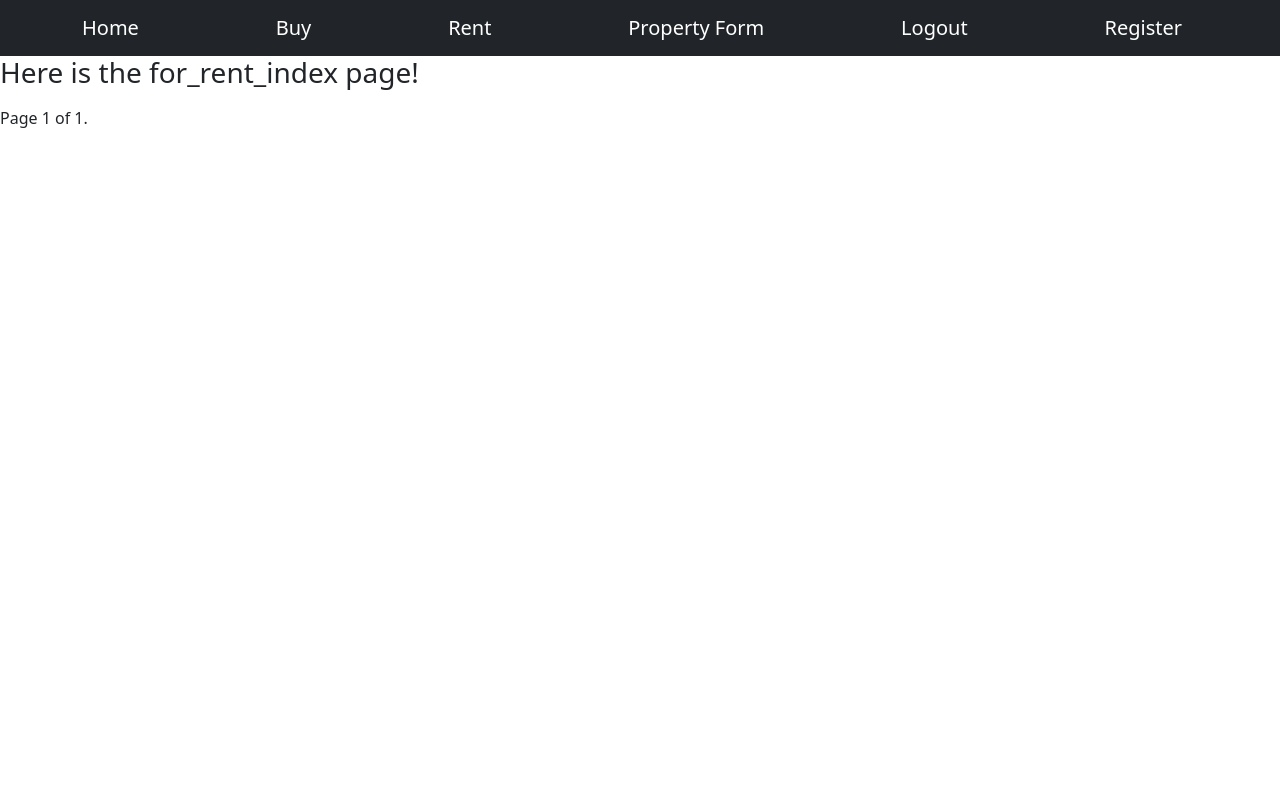
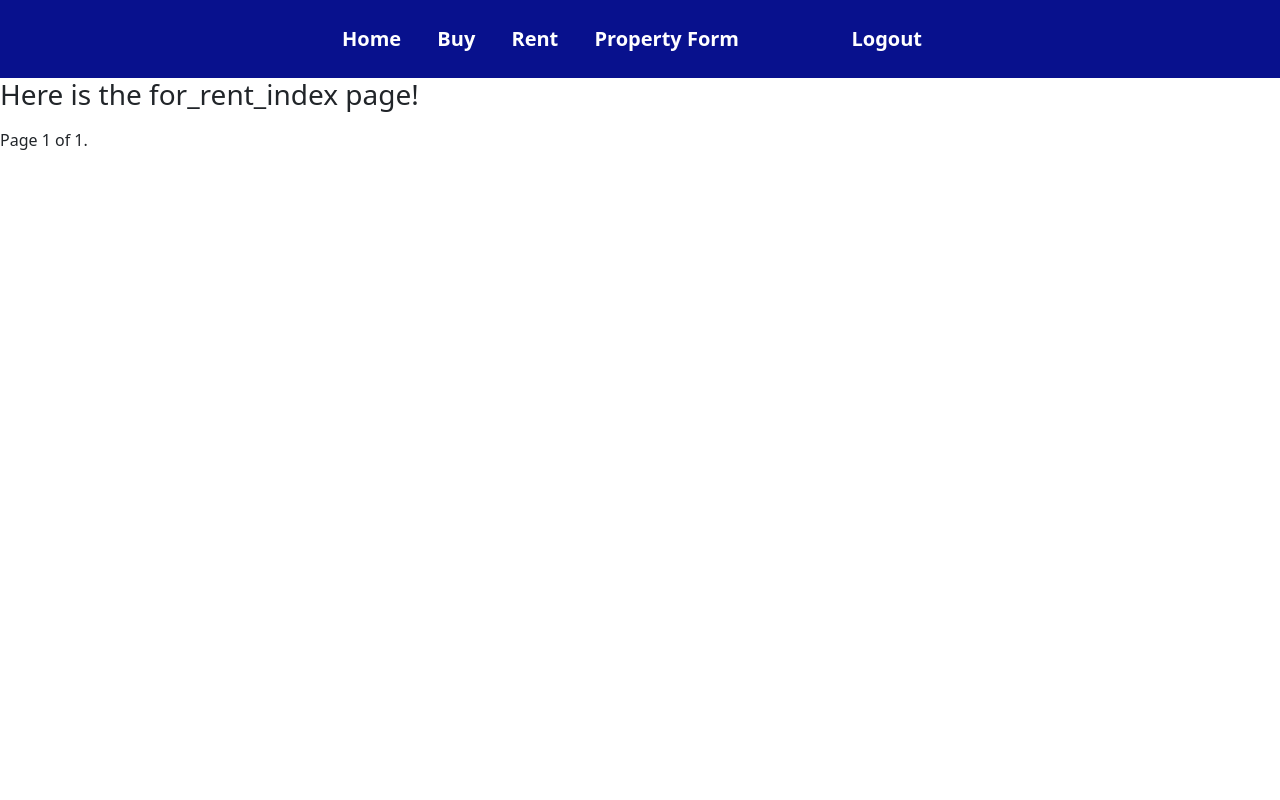
Before and after one commit to SvenMC/django_estate_agent, a Django app: page /for_rent/ in a window 1280 px wide. Run offline with Django 4.2, Linux system fonts and the light colour scheme; the visitor is signed in with stand-in values (Sample User, id 1); data that the repository does not hold is empty.

Commit message:
navbar v1

```diff
--- a/estate_agent/static/css/navbar.css
+++ /dev/null
@@ -1,3 +0,0 @@
-.logo_header {
-    justify-content: center;
-}
--- /dev/null
+++ b/estate_agent/static/css/style.css
@@ -0,0 +1,18 @@
+:root {
+    --colour1: #03045E;
+    --colour2: #08118d;
+    --colour3: #00B4D8;
+    --colour4: #90E0EF;
+    --colour5: #CAF0F8;
+}
+
+.site-nav {
+    background-color: var(--colour2);
+    padding-left: 100px;
+    padding-right: 100px;
+}
+
+.nav-item {
+    color: white;
+    font-weight: bold;
+}
--- a/estate_agent/templates/components/navbar.html
+++ b/estate_agent/templates/components/navbar.html
@@ -1,21 +1,37 @@
 {% load static %}
 <head>
     <link href="https://cdn.jsdelivr.net/npm/bootstrap@5.3.1/dist/css/bootstrap.min.css" rel="stylesheet">
-    <link href="{% static 'css/navbar.css' %}" rel="stylesheet">
+    <link href="{% static 'css/style.css' %}" rel="stylesheet">
     <script src="https://cdn.jsdelivr.net/npm/bootstrap@5.3.1/dist/js/bootstrap.bundle.min.js"></script>
 </head>
 
-<nav class="navbar navbar-expand-sm bg-dark navbar-dark sticky-top">
-    <div class="container align-content-around">
-        <a class="navbar-brand" href="/">Home</a>
-        <a class="navbar-brand" href="/for_sale/">Buy</a>
-        <a class="navbar-brand" href="/for_rent/">Rent</a>
-        <a class="navbar-brand" href="/property_form/">Property Form</a>
-        {% if user.is_authenticated %}
-        <a class="navbar-brand" href="/user_logout/">Logout</a>
-        {% else %}
-        <a class="navbar-brand" href="/login/">Login</a>
-        {% endif %}
-        <a class="navbar-brand" href="/register/">Register</a>
-    </div>
-</nav>
+<body>
+    <header class="sticky-top">
+        <div class="row">
+            <nav class="navbar navbar-expand-md site-nav p-3">
+            <div class="col-sm-3"></div>
+            <div class="col-sm-6">
+                    <div class="container-fluid">
+                        <div class="navbar navigaton">
+                            <div class="left-side-nav justify-content-start">
+                                <a class="navbar-brand nav-item px-2" href="/">Home</a>
+                                <a class="navbar-brand nav-item px-2" href="/for_sale/">Buy</a>
+                                <a class="navbar-brand nav-item px-2" href="/for_rent/">Rent</a>
+                                <a class="navbar-brand nav-item px-2" href="/property_form/">Property Form</a>
+                            </div>
+                            <div class="right-side-nav justify-content-end">
+                                {% if user.is_authenticated %}
+                                <a class="navbar-brand nav-item px-2" href="/user_logout/">Logout</a>
+                                {% else %}
+                                <a class="navbar-brand nav-item px-2" href="/login/">Login</a>
+                                <a class="navbar-brand nav-item px-2" href="/register/">Register</a>
+                                {% endif %}
+                            </div>
+                        </div>
+                    </div>
+                </nav>
+            </div>
+            <div class="col-sm-3"></div>
+        </div>
+    </header>
+<body>
--- a/estate_agent/templates/index.html
+++ b/estate_agent/templates/index.html
@@ -1,7 +1,6 @@
 {% load static %}
 <head>
     <link href="https://cdn.jsdelivr.net/npm/bootstrap@5.3.1/dist/css/bootstrap.min.css" rel="stylesheet">
-    <link href="{% static 'css/navbar.css' %}" rel="stylesheet">
     <script src="https://cdn.jsdelivr.net/npm/bootstrap@5.3.1/dist/js/bootstrap.bundle.min.js"></script>
 </head>
 <div class="mt-4 p-5 text-white rounded">
```
